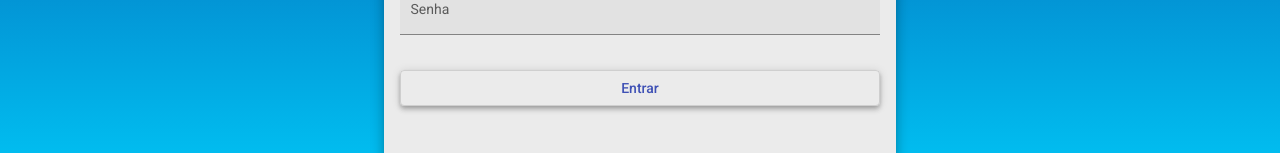
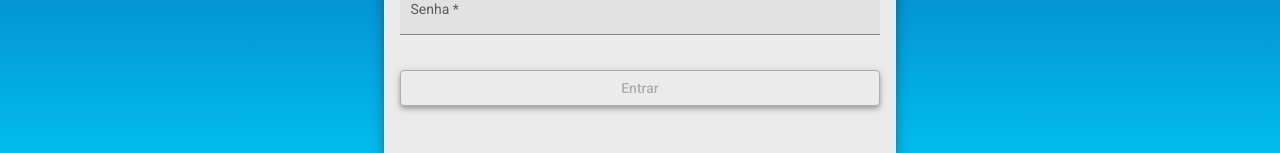
Before and after one commit to luisfelipe449/helpdesk-front, an Angular app: page /login in a window 1280 px wide. Shown: the part 553-706 px from the top of the page. Built offline with nearby package versions, Linux system fonts and the light colour scheme.

Commit message:
validacao forms para login

```diff
--- a/src/app/components/login/login.component.html
+++ b/src/app/components/login/login.component.html
@@ -1,16 +1,33 @@
 <div class="container">
   <form class="form mat-elevation-z8">
-      <h1>Help Desk</h1>
-      <img src="assets/img/login-image.svg" alt="Help Desk">
+    <h1>Help Desk</h1>
+    <img src="assets/img/login-image.svg" alt="Help Desk" />
     <mat-form-field class="full-width" appearance="fill">
       <mat-label>E-mail</mat-label>
-      <input matInput placeholder="fulano@mail.com" />
+      <input
+      [formControl]="email"
+      required
+      [(ngModel)]="creds.email"
+      matInput
+      placeholder="fulano@mail.com" />
     </mat-form-field>
 
     <mat-form-field class="full-width" appearance="fill">
       <mat-label>Senha</mat-label>
-      <input matInput placeholder="Senha" />
+      <input
+      [formControl]="senha"
+      required=""
+      [(ngModel)]="creds.senha"
+      matInput
+      placeholder="Senha" />
     </mat-form-field>
-    <button class="full-width mat-elevation-z4" mat-stroked-button color="primary">Entrar</button>
+    <button
+    [disabled]="!validaCampos()"
+      class="full-width mat-elevation-z4"
+      mat-stroked-button
+      color="primary"
+    >
+      Entrar
+    </button>
   </form>
 </div>
--- a/src/app/components/login/login.component.ts
+++ b/src/app/components/login/login.component.ts
@@ -1,4 +1,6 @@
 import { Component, OnInit } from '@angular/core';
+import { FormControl, Validators } from '@angular/forms';
+import { Credenciais } from 'src/app/models/credenciais';
 
 @Component({
   selector: 'app-login',
@@ -7,9 +9,25 @@ import { Component, OnInit } from '@angular/core';
 })
 export class LoginComponent implements OnInit {
 
+  creds: Credenciais = {
+    email: '',
+    senha: '',
+  };
+
+  email = new FormControl(null, Validators.email);
+  senha = new FormControl(null, Validators.minLength(3));
+
   constructor() { }
 
   ngOnInit(): void {
   }
 
+  validaCampos(): boolean{
+    if(this.email.valid && this.senha.valid){
+      return true;
+    } else {
+      return false
+    }
+  }
+
 }
--- /dev/null
+++ b/src/app/models/credenciais.ts
@@ -0,0 +1,4 @@
+export interface Credenciais {
+    email: string;
+    senha: string;
+}
```
